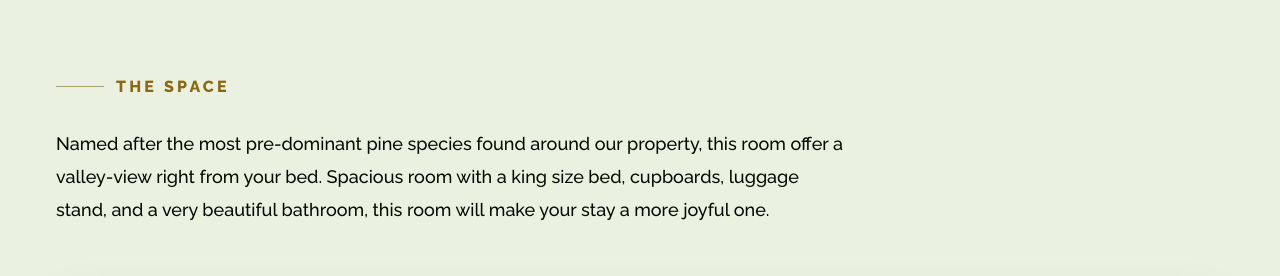
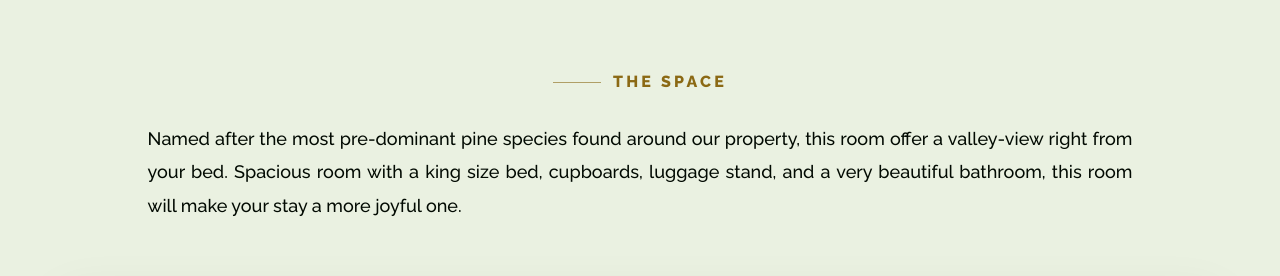
Before and after one commit to theone14122000/shire, a Next.js app: page /rooms/blue-pine in a window 1280 px wide. Shown: the part 826-1102 px from the top of the page. Built offline with nearby package versions, Linux system fonts and the light colour scheme; no server answers; the database is empty.

Commit message:
Center and justify The Space text on room page

```diff
--- a/app/components/rooms/RoomPageContent.tsx
+++ b/app/components/rooms/RoomPageContent.tsx
@@ -109,11 +109,15 @@ export function RoomPageContent({
               initial="hidden"
               whileInView="show"
               viewport={{ once: true, amount: 0.22 }}
+              className="flex flex-col items-center text-center"
             >
               <motion.span variants={fadeUp} className="luxe-kicker text-gold-700">
                 The Space
               </motion.span>
-              <motion.p variants={fadeUp} className="mt-7 max-w-[72ch] text-base leading-[1.85] text-emerald-950 sm:text-lg">
+              <motion.p
+                variants={fadeUp}
+                className="mx-auto mt-7 max-w-[92ch] px-0 text-justify text-base leading-[1.85] text-emerald-950 sm:px-4 sm:text-lg"
+              >
                 {room.description}
               </motion.p>
             </motion.div>
```
